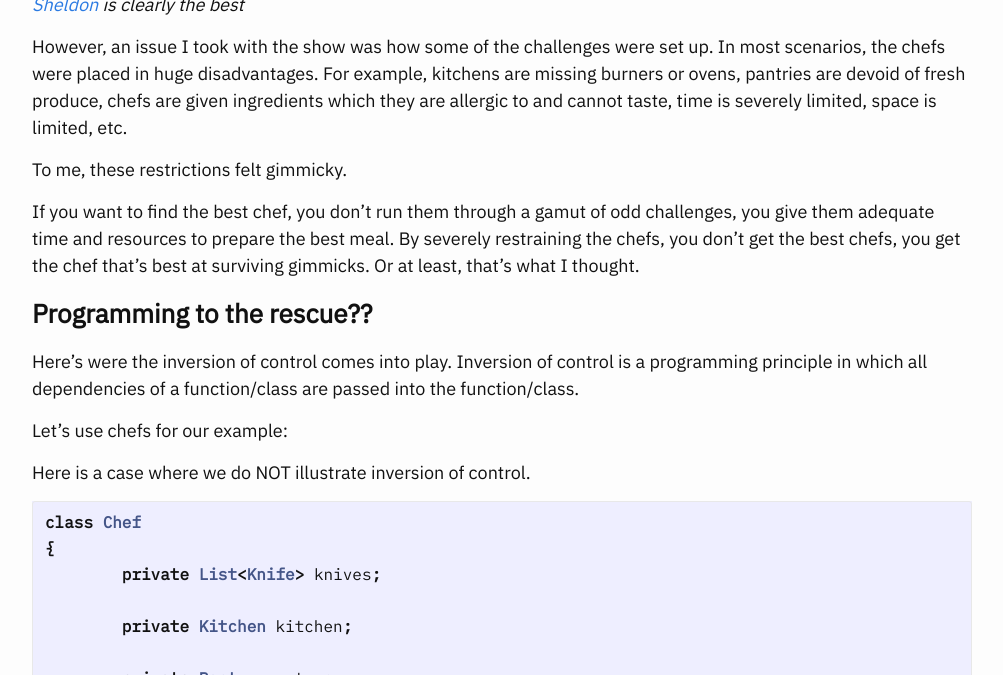
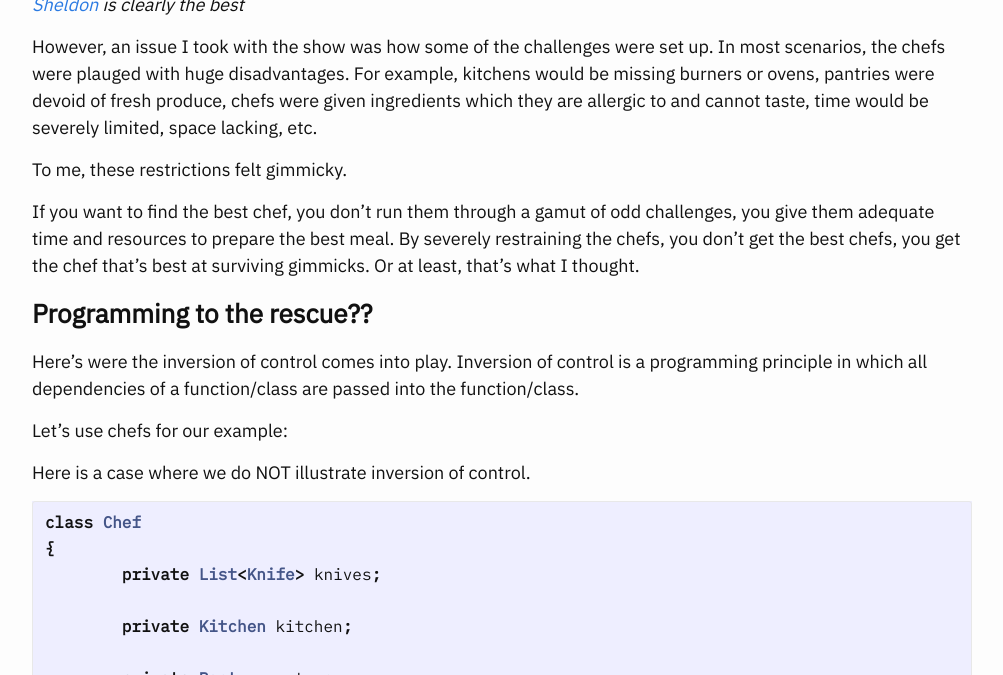
Before and after one commit to waltertan12/blog, a Jekyll site: the page built from _posts/2020-12-15-top-chef-inversion-of-control.md, in a window 1280 px wide and 900 px high, scrolled down 398 px, cut to the strip 225-900 px from the top of the window. Shown: the whole strip, without its empty margins (138-1141 px from the left). Built offline with Jekyll 4.4.1, drawn with Linux system fonts in a browser that asks for light colours.

Commit message:
Fix tense

```diff
--- a/_posts/2020-12-15-top-chef-inversion-of-control.md
+++ b/_posts/2020-12-15-top-chef-inversion-of-control.md
@@ -11,7 +11,7 @@ I binge watched a lot of [Top Chef](https://en.wikipedia.org/wiki/Top_Chef) thro
 
 _[Sheldon](https://www.instagram.com/chefwonder/) is clearly the best_
 
-However, an issue I took with the show was how some of the challenges were set up. In most scenarios, the chefs were placed in huge disadvantages. For example, kitchens are missing burners or ovens, pantries are devoid of fresh produce, chefs are given ingredients which they are allergic to and cannot taste, time is severely limited, space is limited, etc.
+However, an issue I took with the show was how some of the challenges were set up. In most scenarios, the chefs were plauged with huge disadvantages. For example, kitchens would be missing burners or ovens, pantries were devoid of fresh produce, chefs were given ingredients which they are allergic to and cannot taste, time would be severely limited, space lacking, etc.
 
 To me, these restrictions felt gimmicky.
 
```
